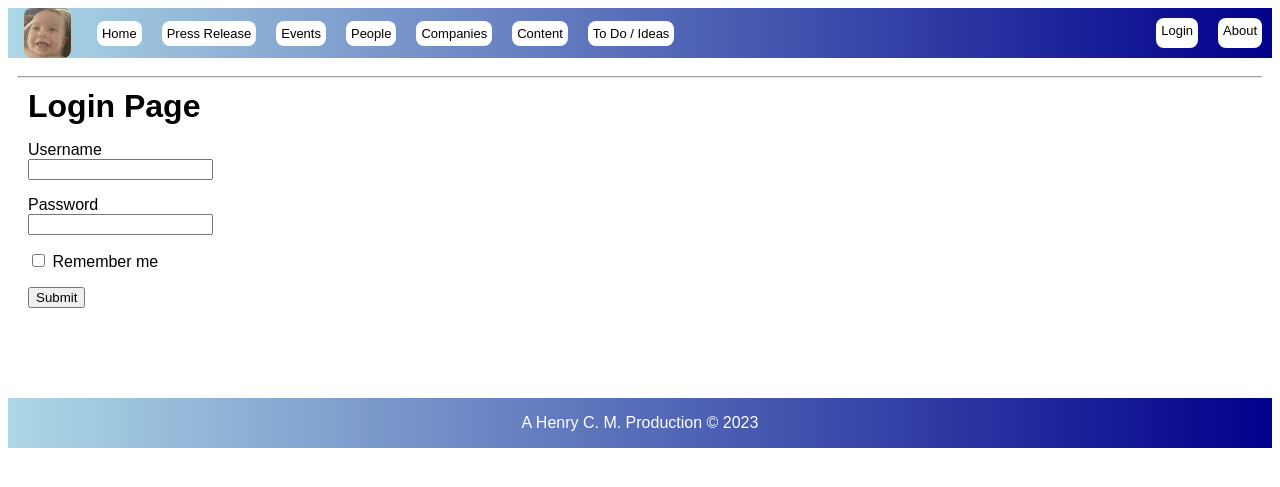
After one commit to FleetCentere/SomeAntics, a Python web app: template templates/login.html in a window 1280 px wide. The commit adds this page. Shown: the top 487 px of the page. Run offline with Jinja, Linux system fonts and the light colour scheme; the template is opened without the code that fills it: most values are stand-ins (such as "Sample title", 1, 10 or a date in 2020); form fields are guessed from the names that the template uses.

Commit message:
Users table in models, login files

```diff
--- a/__init__.py
+++ b/__init__.py
@@ -1,7 +1,9 @@
 from flask import Flask
 from flask_sqlalchemy import SQLAlchemy
 from flask_migrate import Migrate
+from flask_login import LoginManager
 import os
+
 
 basedir = os.path.abspath(os.path.dirname(__file__))
 
@@ -14,6 +16,7 @@ app.config["SQLALCHEMY_DATABASE_URI"] = os.environ.get('DATABASE_URL') or \
 app.config["SQLALCHEMY_TRACK_MODIFICATIONS"] = False
 db = SQLAlchemy(app)
 migrate = Migrate(app, db)
+login = LoginManager(app)
 
 from ProjectFiles import routes, models
 
--- a/static/main.css
+++ b/static/main.css
@@ -58,9 +58,7 @@ h1, h2 {
     margin: 0 1rem;
 }
 
-.navbar-search,
-.navbar-about,
-.navbar-home {
+.navbar-link {
     margin: 10px;
     padding: 5px;
     /* border-width: thin; */
--- a/templates/layout.html
+++ b/templates/layout.html
@@ -20,20 +20,21 @@
         <nav class="navbar">
            <div class="navbar-left">
                 <img src="{{ url_for('static', filename='logo.jpg') }}" class="navbar-logo" alt="Website Logo">
-                <a href="{{ url_for('home') }}" class="navbar-home">Home</a>
-                <a href="{{ url_for('pressRelease') }}" class="navbar-home">Press Release</a>
-                <a href="{{ url_for('events') }}" class="navbar-home">Events</a>
-                <a href="{{ url_for('people') }}" class="navbar-home">People</a>
-                <a href="{{ url_for('companies') }}" class="navbar-home">Companies</a>
-                <a href="{{ url_for('content') }}" class="navbar-home">Content</a>
-                <a href="{{ url_for('ideas') }}" class="navbar-home">To Do / Ideas</a>
-                {# <a href="{{ url_for('holder_results') }}" class="navbar-search">Holder Search</a> #}
-                {# <a href="{{ url_for('company_webpage') }}" class="navbar-search">Financials Overview</a> #}
-                {# <a href="{{ url_for('new_post') }}" class="navbar-search">New Post</a> #}
-                {# <a href="{{ url_for('all_posts') }}" class="navbar-search">All Posts</a> #}
+                <a href="{{ url_for('home') }}" class="navbar-link">Home</a>
+                <a href="{{ url_for('pressRelease') }}" class="navbar-link">Press Release</a>
+                <a href="{{ url_for('events') }}" class="navbar-link">Events</a>
+                <a href="{{ url_for('people') }}" class="navbar-link">People</a>
+                <a href="{{ url_for('companies') }}" class="navbar-link">Companies</a>
+                <a href="{{ url_for('content') }}" class="navbar-link">Content</a>
+                <a href="{{ url_for('ideas') }}" class="navbar-link">To Do / Ideas</a>
+                {# <a href="{{ url_for('holder_results') }}" class="navbar-link">Holder Search</a> #}
+                {# <a href="{{ url_for('company_webpage') }}" class="navbar-link">Financials Overview</a> #}
+                {# <a href="{{ url_for('new_post') }}" class="navbar-link">New Post</a> #}
+                {# <a href="{{ url_for('all_posts') }}" class="navbar-link">All Posts</a> #}
            </div>
            <div class="navbar-right">
-                <a href="{{ url_for('about') }}" class="navbar-about">About</a>
+                <a href="{{ url_for('login') }}" class="navbar-link">Login</a>
+                <a href="{{ url_for('about') }}" class="navbar-link">About</a>
            </div>
         </nav>
     </header>
--- /dev/null
+++ b/templates/login.html
@@ -0,0 +1,24 @@
+{% extends "layout.html" %}
+{% block content %}
+
+<h1>Login Page</h1>
+
+<form action="" method="post" novalidate>
+    {{ form.hidden_tag() }}
+
+    <p>
+        {{ form.username.label }}<br>
+        {{ form.username }}
+    </p>
+
+    <p>
+        {{ form.password.label }}<br>
+        {{ form.password }}
+    </p>
+
+    <p>{{ form.remember_me() }} {{ form.remember_me.label }}</p>
+    <p>{{ form.submit() }}</p>
+
+</form>
+
+{% endblock %}
```
Also changed, not shown: forms.py (+7 -2 lines), models.py (+56 -3 lines), notes.txt (+15 -0 lines), routes.py (+12 -3 lines), app.db (added).
